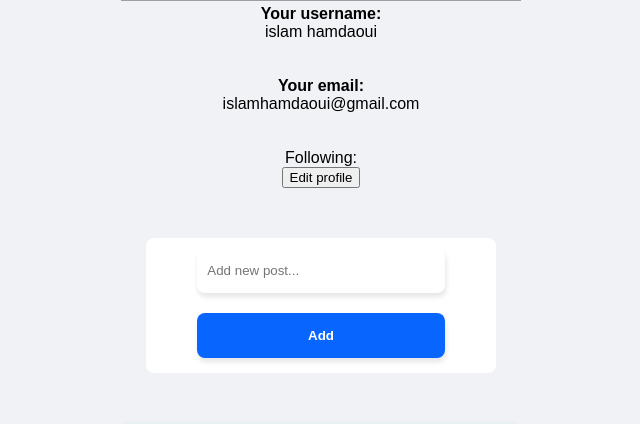
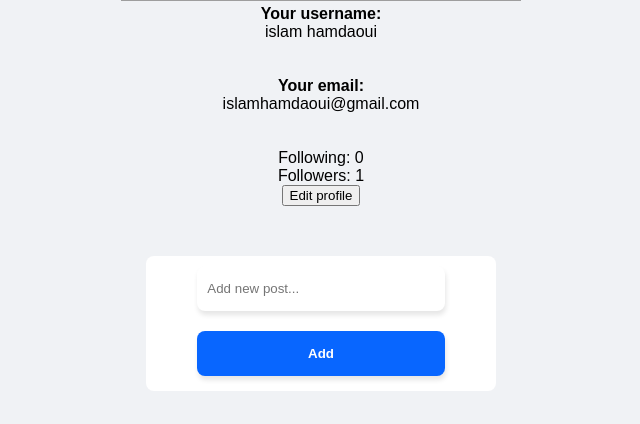
Before and after one commit to islamhamdaoui/Socialmedia-website-PHP-PDO, a PHP site: page /profile.php in a window 1280 px wide. Shown: the part 349-773 px from the top of the page, without its empty margins (319-959 px from the left). Run offline with PHP 8.4, Linux system fonts and the light colour scheme; a user stored in the database is signed in; data comes from the database, SQL or seed files in the repository; grey boxes are pictures that could not be loaded.

Commit message:
now u can see how manu followers and following u have yaaay

```diff
--- a/profile.php
+++ b/profile.php
@@ -10,6 +10,26 @@
 
     $data = $select -> fetch();
 ?>
+
+<?php
+// following code
+$follower_id = $_SESSION["user_id"];
+$following = $db -> prepare("SELECT count(followed_id) as following_num FROM follow WHERE follower_id = :follower_id");
+$following -> execute(array("follower_id"=> $follower_id));
+
+$followingCount = $following -> fetch();
+?>
+
+
+<?php
+// following code
+$followed_id = $_SESSION["user_id"];
+$followers = $db -> prepare("SELECT count(follower_id) as follower_num FROM follow WHERE followed_id = :followed_id");
+$followers -> execute(array("followed_id"=> $followed_id));
+
+$followersCount = $followers -> fetch();
+?>
+
 
 <!DOCTYPE html>
 <html lang="en">
@@ -47,7 +67,8 @@ elseif ($data['pdp'] === 'mohamed') {
     <span><?php echo $data['username'] ?></span> <br><br>
     <b>Your email: </b>
     <span><?php echo $data['email'] ?></span> <br><br>
-    <span>Following: </span>
+    <span>Following: <?php echo $followingCount['following_num']; ?> </span>
+    <span>Followers: <?php echo $followersCount['follower_num']; ?> </span>
     <button onclick="location.href='editform.php'">Edit profile</button>
 
     <div class="addpost" >
```
